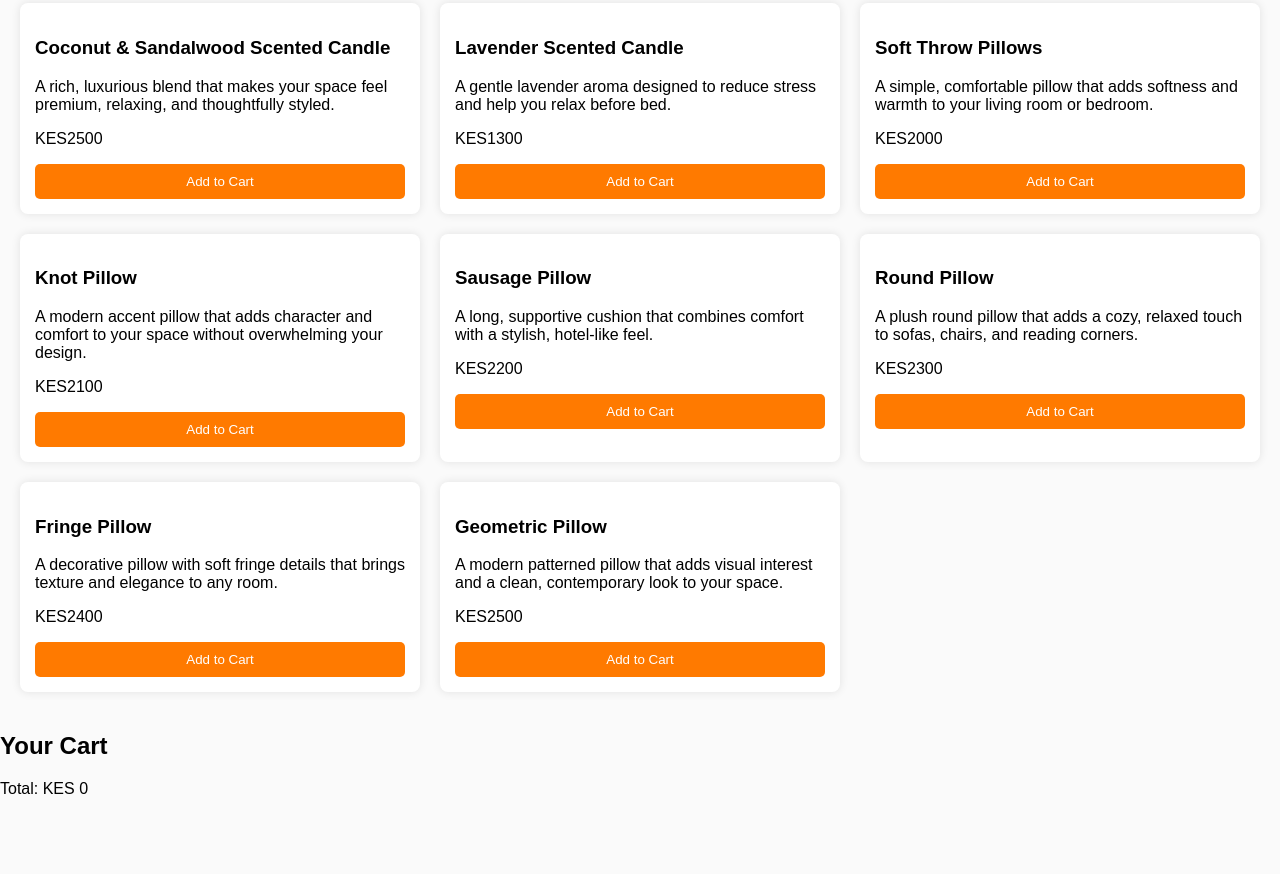
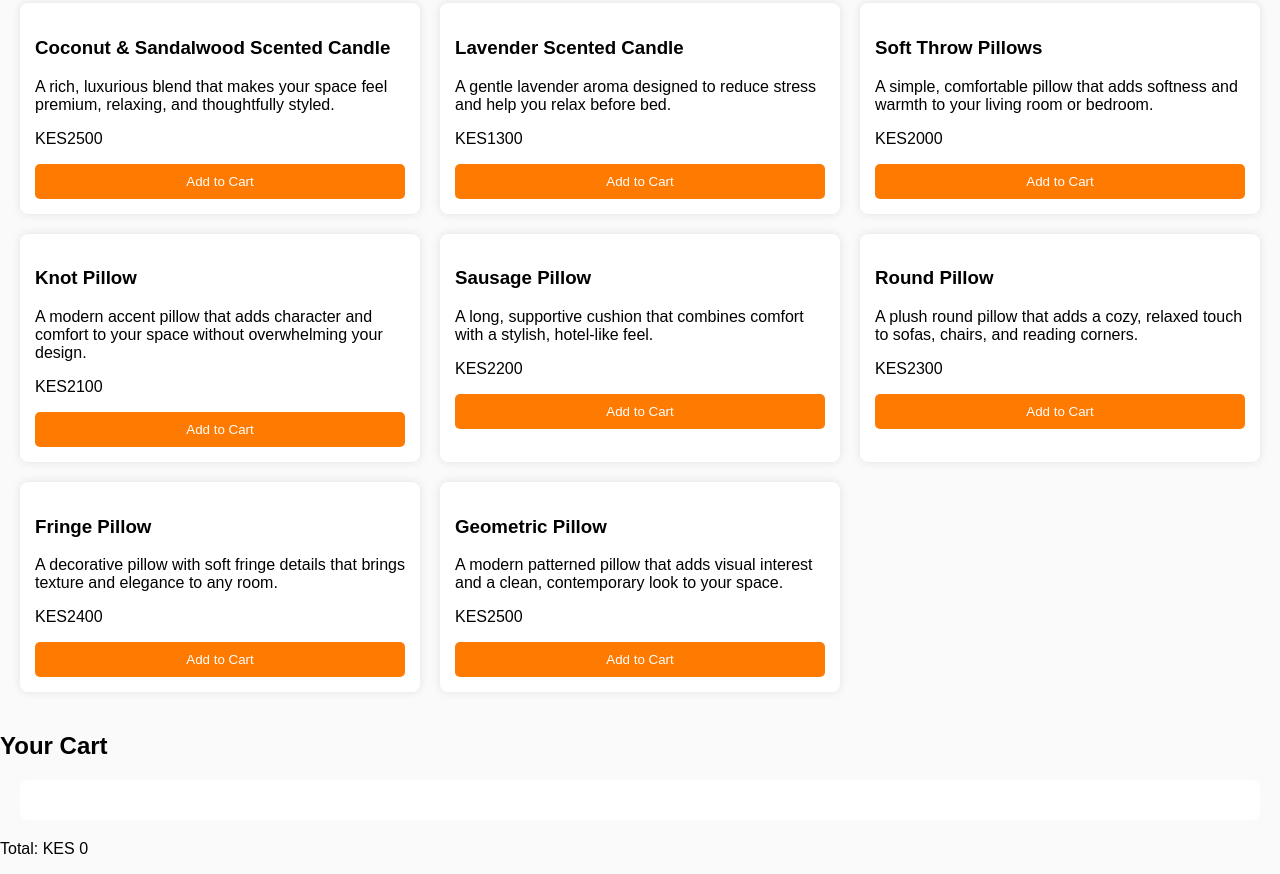
Before and after one commit to esther-n-m/RNT, a plain HTML site: page frontend_RNT/index.html in a window 1280 px wide. Shown: the part 487-1361 px from the top of the page. Before the commit the page ends 1301 px from the top, so only its background shows below. Drawn offline with Linux system fonts and the light colour scheme.

Commit message:
cart styling

```diff
--- a/frontend_RNT/css/style.css
+++ b/frontend_RNT/css/style.css
@@ -39,3 +39,10 @@ button {
 button:hover {
   background: #e86b00;
 }
+
+#cart {
+  background: white;
+  padding: 20px;
+  margin: 20px;
+  border-radius: 8px;
+}
```
